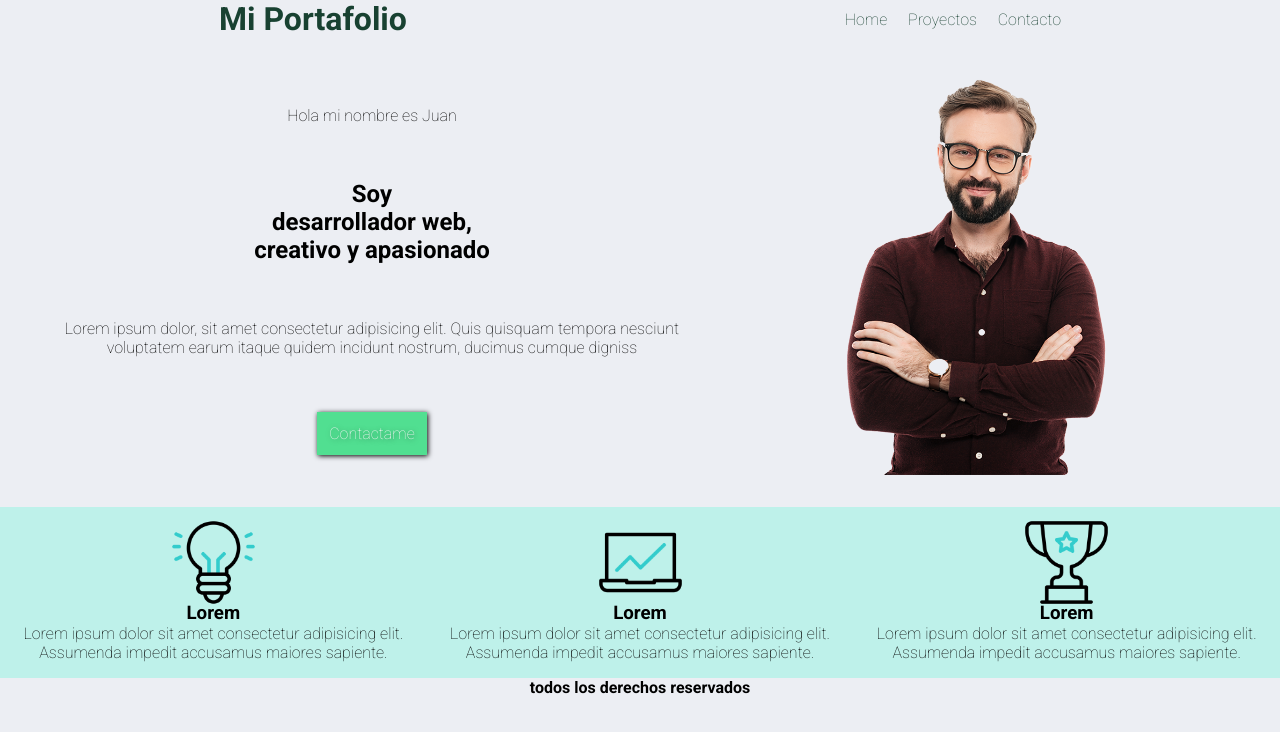
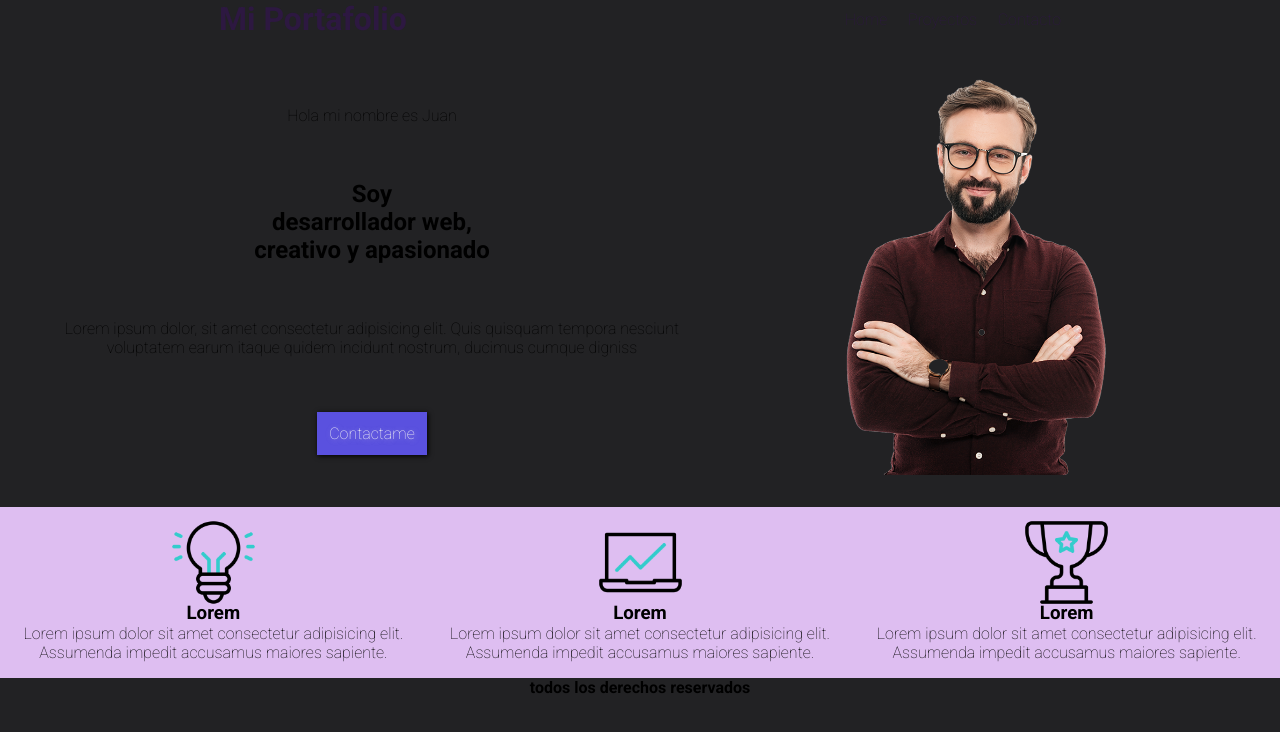
Before and after one commit to RanthyCH/clase-github, a plain HTML site: page index.html in a window 1280 px wide. Drawn offline with nearby package versions, Linux system fonts and the light colour scheme.

Commit message:
Paleta de colores

```diff
--- a/css/styles.css
+++ b/css/styles.css
@@ -7,7 +7,7 @@
 
 /* Estilos general */
 body{
-    background-color: #ECEEF3;
+    background-color: #222224;
     font-family: 'Roboto', sans-serif;
 }
 
@@ -37,11 +37,11 @@ main p{
 }
 
 main .boton{
-    background-color: #51df91;
+    background-color: #5a51df;
     color: whitesmoke;
     padding: 0.75rem;
     box-shadow: 1px 1px 5px black;
-    text-shadow: 1px 1px 5px rgba(0, 0, 0, 0.521);
+    text-shadow: 1px 1px 5px rgba(241, 227, 227, 0.521);
 }
 
 main img{
@@ -75,7 +75,7 @@ footer h4{
         display: flex;
         justify-content: space-around;
         align-items: center;
-        color: #184131;
+        color: #2d1841;
     }
 
     header nav ul{
@@ -93,7 +93,7 @@ footer h4{
     section{
         display: block;
         display: flex;
-        background-color: #bef1ea;
+        background-color: #debef1;
     }
 
     section div{
```
